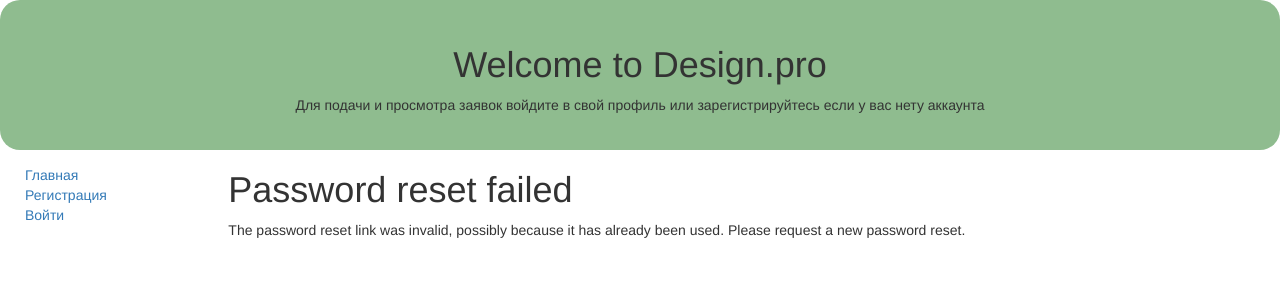
After one commit to nkrasheninnikova/designpro_project2, a Django app: template templates/registration/password_reset_confirm.html in a window 1280 px wide. The commit adds this page. Shown: the top 300 px of the page. Run offline with Django 5.2, Linux system fonts and the light colour scheme; the template is opened without the code that fills it, so the values that code supplies are empty; some libraries are stand-ins or nearby versions.

Commit message:
web commit

```diff
--- a/catalog/templates/base_generic.html
+++ b/catalog/templates/base_generic.html
@@ -35,7 +35,7 @@
                 <li><a href="{% url 'index' %}">Главная</a></li>
                 {% if user.is_authenticated %}
                 <li>Пользователь: {{ user.get_username }}</li>
-                <li><a href="/">Выйти</a></li>
+                <li><a href="{% url 'logout'%}?next={{request.path}}">Выйти</a></li>
                 <li><a href="{% url 'profile' %}">Личный кабинет</a></li>
                 <li><a href="/">Создать заявку</a></li>
                 {% if user.is_staff %}
@@ -43,8 +43,8 @@
                 <li><a href="/">Категории</a></li>
                 {% endif %}
                 {% else %}
-                <li><a href="/">Регистрация</a></li>
-                <li><a href="{% url 'login'%}?next={{request.path}}">Войти</a></li>
+                <li><a href="{% url 'signup' %}">Регистрация</a></li>
+                <li><a href="/">Войти</a></li>
                 {% endif %}
             </ul>
             {% endblock %}
--- a/designpro/settings.py
+++ b/designpro/settings.py
@@ -39,7 +39,7 @@ ROOT_URLCONF = 'designpro.urls'
 TEMPLATES = [
     {
         'BACKEND': 'django.template.backends.django.DjangoTemplates',
-        'DIRS': [],
+        'DIRS': [os.path.join(BASE_DIR, 'templates')],
         'APP_DIRS': True,
         'OPTIONS': {
             'context_processors': [
--- /dev/null
+++ b/templates/registration/password_reset_complete.html
@@ -0,0 +1,6 @@
+{% extends "base_generic.html" %}
+
+{% block content %}
+  <h1>The password has been changed!</h1>
+  <p><a href="{% url 'login' %}">log in again?</a></p>
+{% endblock %}
--- /dev/null
+++ b/templates/registration/password_reset_confirm.html
@@ -0,0 +1,36 @@
+{% extends "base_generic.html" %}
+
+{% block content %}
+  {% if validlink %}
+    <p>Please enter (and confirm) your new password.</p>
+    <form action="" method="post">
+      {% csrf_token %}
+      <table>
+        <tr>
+          <td>
+            {{ form.new_password1.errors }}
+            <label for="id_new_password1">New password:</label>
+          </td>
+          <td>{{ form.new_password1 }}</td>
+        </tr>
+        <tr>
+          <td>
+            {{ form.new_password2.errors }}
+            <label for="id_new_password2">Confirm password:</label>
+          </td>
+          <td>{{ form.new_password2 }}</td>
+        </tr>
+        <tr>
+          <td></td>
+          <td><input type="submit" value="Change my password" /></td>
+        </tr>
+      </table>
+    </form>
+  {% else %}
+    <h1>Password reset failed</h1>
+    <p>
+      The password reset link was invalid, possibly because it has already been
+      used. Please request a new password reset.
+    </p>
+  {% endif %}
+{% endblock %}
--- /dev/null
+++ b/templates/registration/password_reset_email.html
@@ -0,0 +1,2 @@
+Someone asked for password reset for email {{ email }}. Follow the link below:
+{{ protocol}}://{{ domain }}{% url 'password_reset_confirm' uidb64=uid token=token %}
```
Also changed, not shown: catalog/views.py (+8 -1 lines), templates/registration/password_reset_done.html (added, +8 -0 lines), templates/registration/password_reset_form.html (added, +9 -0 lines), db.sqlite3.
